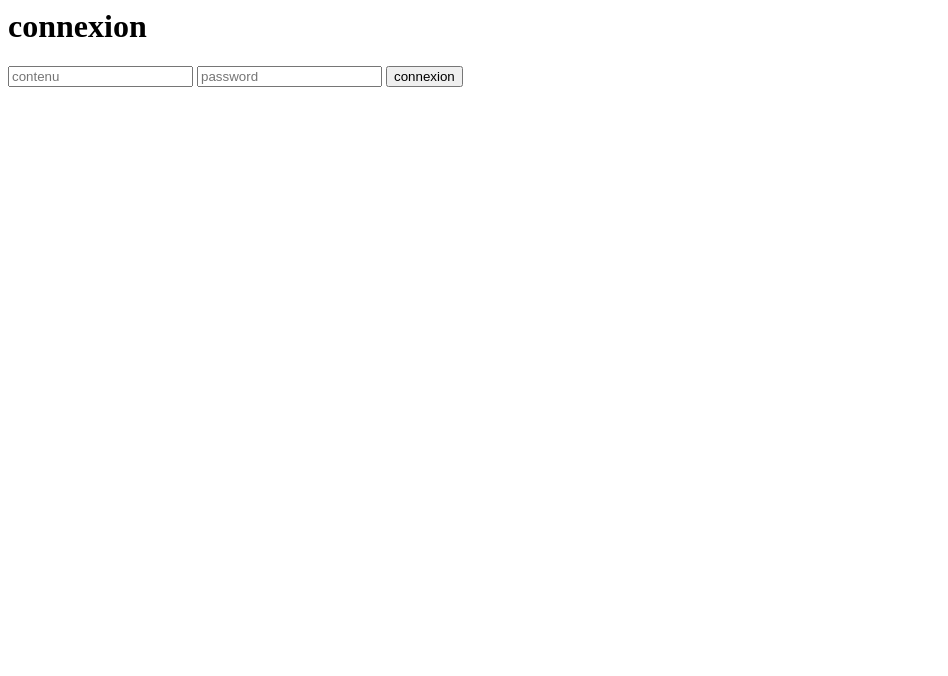
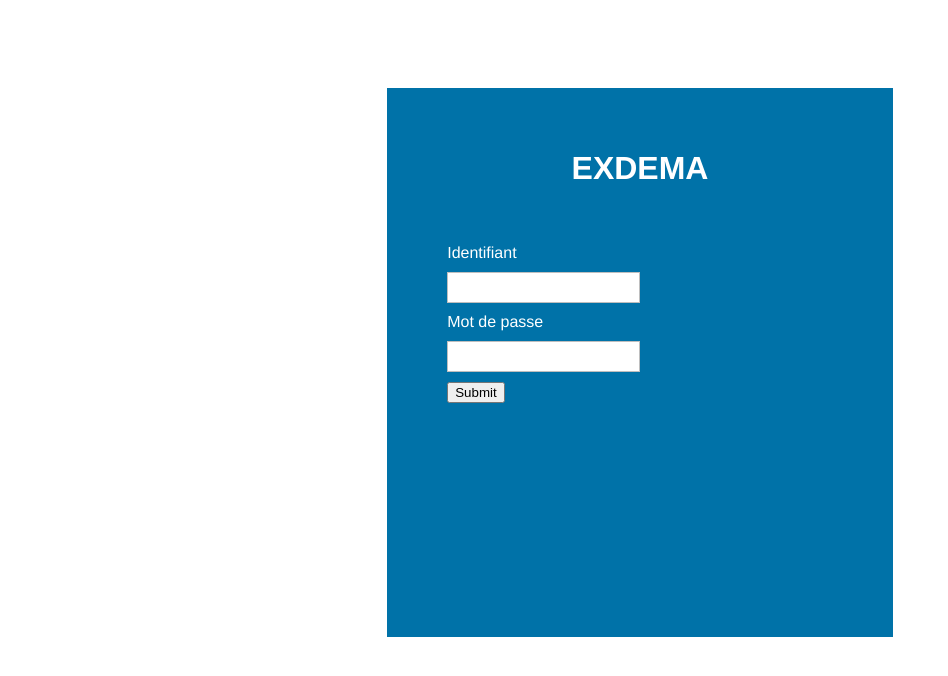
Before and after one commit to rollandguillaume/hyperviseur2017, a PHP site: page /connexion.php in a window 1280 px wide. Shown: the top 676 px of the page, without its empty margins (0-948 px from the left). Run offline with PHP 8.4, Linux system fonts and the light colour scheme.

Commit message:
Page de connexion

```diff
--- a/connexion.php
+++ b/connexion.php
@@ -25,13 +25,10 @@ if (isset($_POST["login"]) && isset($_POST["pwd"])) {
     $_SESSION["username"] = $resultat[0]["login"];
     header("Location: index.php");
   } else {
-    echo "login et pwd introuvable alors afficher de nouveau le formulaire et makeAlerte";
+    echo "Identifiant ou mot de passe incorect";
     include("formConnexion.php");
   }
-
-
 } else {
-
   include("formConnexion.php");
 
 }
--- a/formConnexion.php
+++ b/formConnexion.php
@@ -1,7 +1,22 @@
-<h1>connexion</h1>
+<head>
+    <meta charset="utf-8" />
+    <link rel="stylesheet" href="ressources/css/style.css" charset="utf-8">
+</head>
 
-<form class="" action="connexion.php" method="post">
-  <input type="text" name="login" value="" placeholder="contenu">
-  <input type="password" name="pwd" value="" placeholder="password">
-  <input type="submit" name="" value="connexion">
-</form>
+<body>
+
+	<div class="connexion">
+	<h1> EXDEMA</h1>
+	<form class="connexionForm" action="connexion.php" method="post">
+	<ul>
+	  <li> <label> Identifiant </label></li>
+	  <li> <input type="text" name="login" value="" > </li>
+	  <li> <label> Mot de passe </label> </li>
+	  <li> <input type="password" name="pwd" value=""> </li>
+	  <li> <input type="submit" name="""> </li>
+	</ul>
+	</form>
+	</div>
+</body>
+
+<!--placeholder="contenu"-->
--- a/index.php
+++ b/index.php
@@ -72,10 +72,6 @@
     <script type="text/javascript" src="client/event.js"></script>
     <?php
   }
-
   ?>
-
-
-
 </body>
 </html>
--- a/ressources/css/style.css
+++ b/ressources/css/style.css
@@ -178,3 +178,39 @@ LIGNE ET COLONNES
 .col-10 {width: 83.33%;}
 .col-11 {width: 91.66%;}
 .col-12 {width: 100%;}
+
+.connexion{
+	background-color: rgb(0,114, 168);
+	margin:auto;
+	margin-top:7%;
+	width:40%;
+	height:70%;
+	padding-top:40px;
+}
+
+.connexionForm li{
+	list-style: none;
+	margin: 10px 0 0 0;
+}
+
+.connexion h1{
+	text-align:center;
+	color:white;
+}
+
+.connexionForm label{
+    padding-top:15px;
+    padding:0px;
+	color:white;
+}
+.connexionForm{
+ padding: 20px 12px 10px 20px;
+}
+
+.connexionForm input[type=text],
+.connexionForm input[type=password]{
+	border:1px solid #BEBEBE;
+    padding: 7px;
+    margin:0px;
+	outline:none;
+}
--- /dev/null
+++ b/ressources/css/styleConnexion.css
@@ -0,0 +1,6 @@
+body {
+    width: 600px;
+    margin: 1em auto;
+    : rgb(0,114, 168);
+    padding: 0.5em;
+}
```
